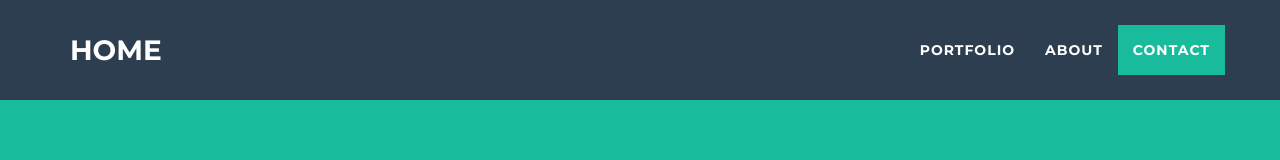
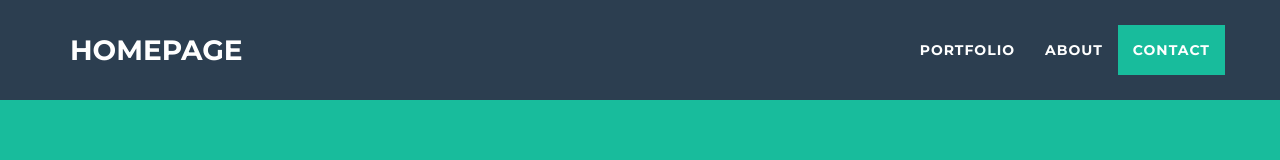
Before and after one commit to HamMuhyang/HamMuhyang.github.io, a website: page index.html in a window 1280 px wide. Shown: the top 160 px of the page. Drawn offline with nearby package versions, Linux system fonts and the light colour scheme.

Commit message:
Add existing file

```diff
--- a/index.html
+++ b/index.html
@@ -41,7 +41,7 @@
                 <button type="button" class="navbar-toggle" data-toggle="collapse" data-target="#bs-example-navbar-collapse-1">
                     <span class="sr-only">Toggle navigation</span> Menu <i class="fa fa-bars"></i>
                 </button>
-                <a class="navbar-brand" href="#page-top">Home</a>
+                <a class="navbar-brand" href="#page-top">Homepage</a>
             </div>
 
             <!-- Collect the nav links, forms, and other content for toggling -->
```
